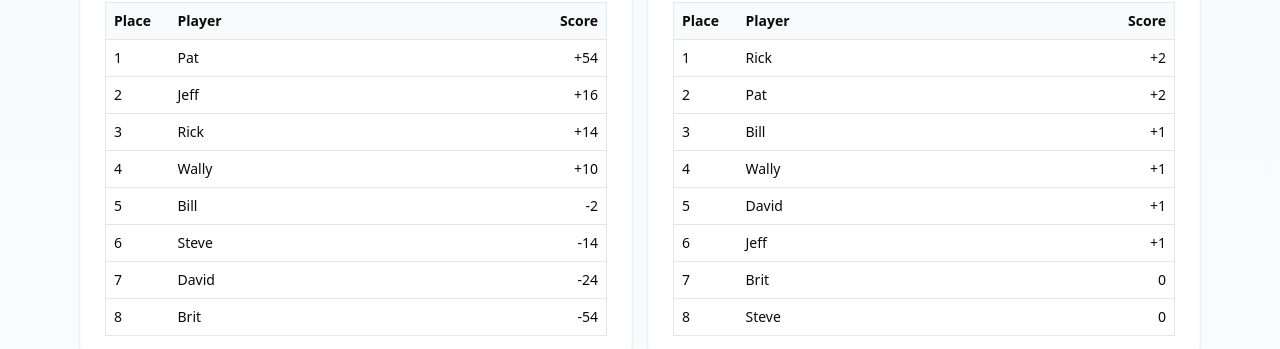
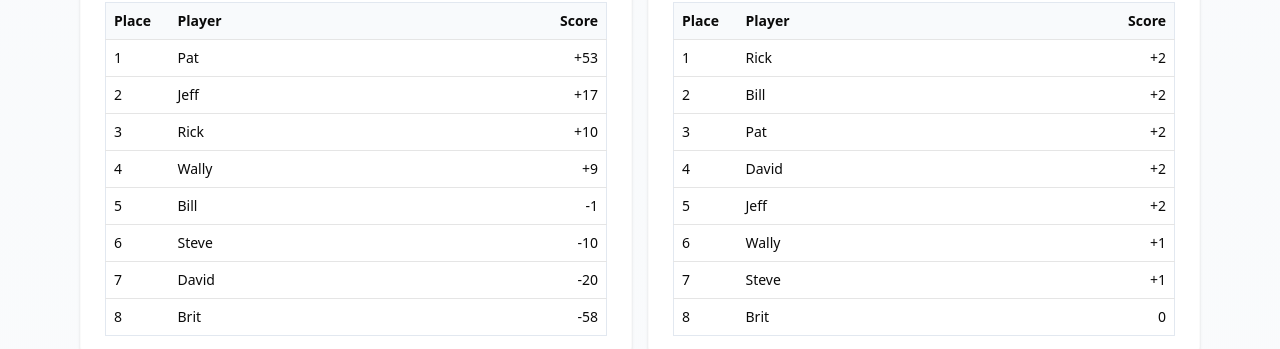
Before and after one commit to david-c-levin/golf-itinerary, a Next.js app: page / in a window 1280 px wide. Shown: the part 451-800 px from the top of the page. Built offline with nearby package versions, Linux system fonts and the light colour scheme.

Commit message:
Update page.tsx

```diff
--- a/src/app/page.tsx
+++ b/src/app/page.tsx
@@ -456,24 +456,24 @@ const seedData: Itinerary = {
   // NEW: leaderboards
   leaderboard: {
     grossDollars: [
-      { player: "David", score: -24 },
-      { player: "Brit",  score: -54 },
-      { player: "Bill",  score: -2 },
-      { player: "Pat",   score: +54 },
-      { player: "Steve", score: -14 },
-      { player: "Jeff",  score: +16 },
-      { player: "Wally", score: +10 },
-      { player: "Rick",  score: +14 },
+      { player: "David", score: -20 },
+      { player: "Brit",  score: -58 },
+      { player: "Bill",  score: -1 },
+      { player: "Pat",   score: +53 },
+      { player: "Steve", score: -10 },
+      { player: "Jeff",  score: +17 },
+      { player: "Wally", score: +9 },
+      { player: "Rick",  score: +10 },
     ],
     totalWins: [
       { player: "Rick",  score: 2 },
-      { player: "Bill",  score: 1 },
+      { player: "Bill",  score: 2 },
       { player: "Pat",   score: 2 },
       { player: "Wally", score: 1 },
-      { player: "David", score: 1 },
+      { player: "David", score: 2 },
       { player: "Brit",  score: 0 },
-      { player: "Jeff",  score: 1 },
-      { player: "Steve", score: 0 },
+      { player: "Jeff",  score: 2 },
+      { player: "Steve", score: 1 },
     ],
   },
 };
```
